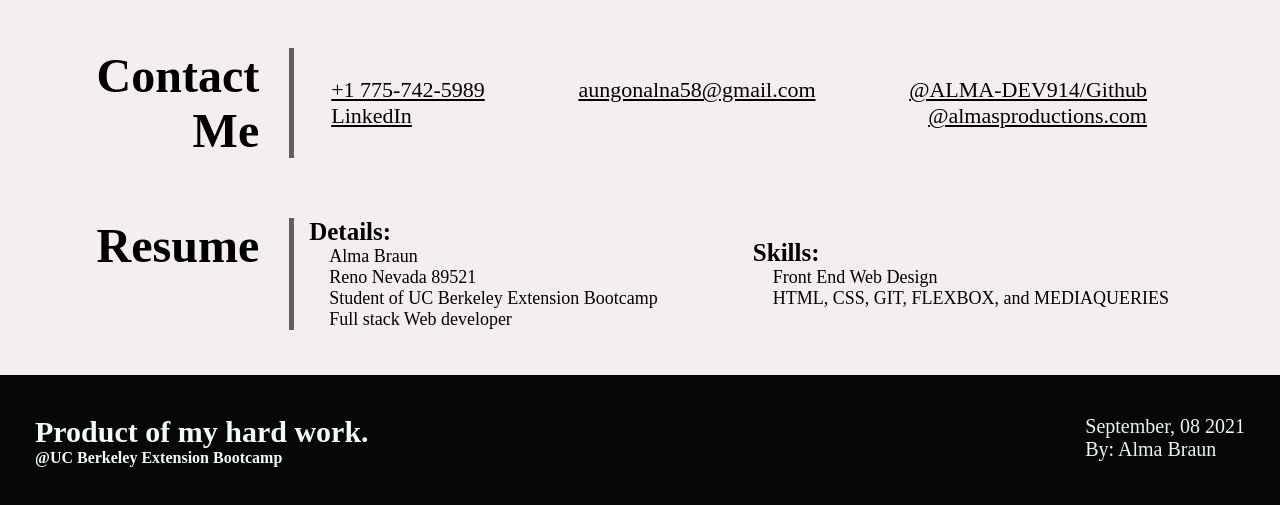
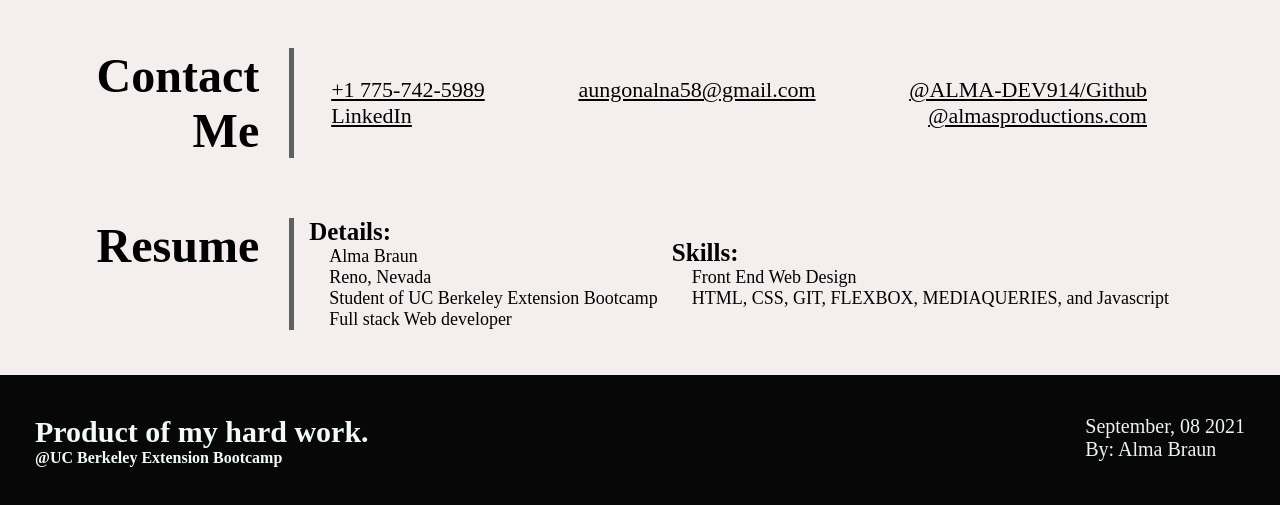
Before and after one commit to ALMA-DEV914/My-Portfolio, a plain HTML site: page index.html in a window 1280 px wide. Shown: the part 1607-2112 px from the top of the page. Drawn offline with Linux system fonts and the light colour scheme.

```diff
--- a/index.html
+++ b/index.html
@@ -137,14 +137,14 @@
                    <div class="resume-content">
                        <h4>Details:</h4>
                        <p>Alma Braun</p>
-                       <p>Reno Nevada 89521</p>
+                       <p>Reno, Nevada </p>
                        <p>Student of UC Berkeley Extension Bootcamp</p>
                        <p>Full stack Web developer</p>
                    </div>
                 <div class="resume-content">
                     <h4>Skills:</h4>
                     <p>Front End Web Design</p>
-                    <p>HTML, CSS, GIT, FLEXBOX, and MEDIAQUERIES</p>
+                    <p>HTML, CSS, GIT, FLEXBOX, MEDIAQUERIES, and Javascript</p>
                 </div>
                 </div>
             </article>
```
